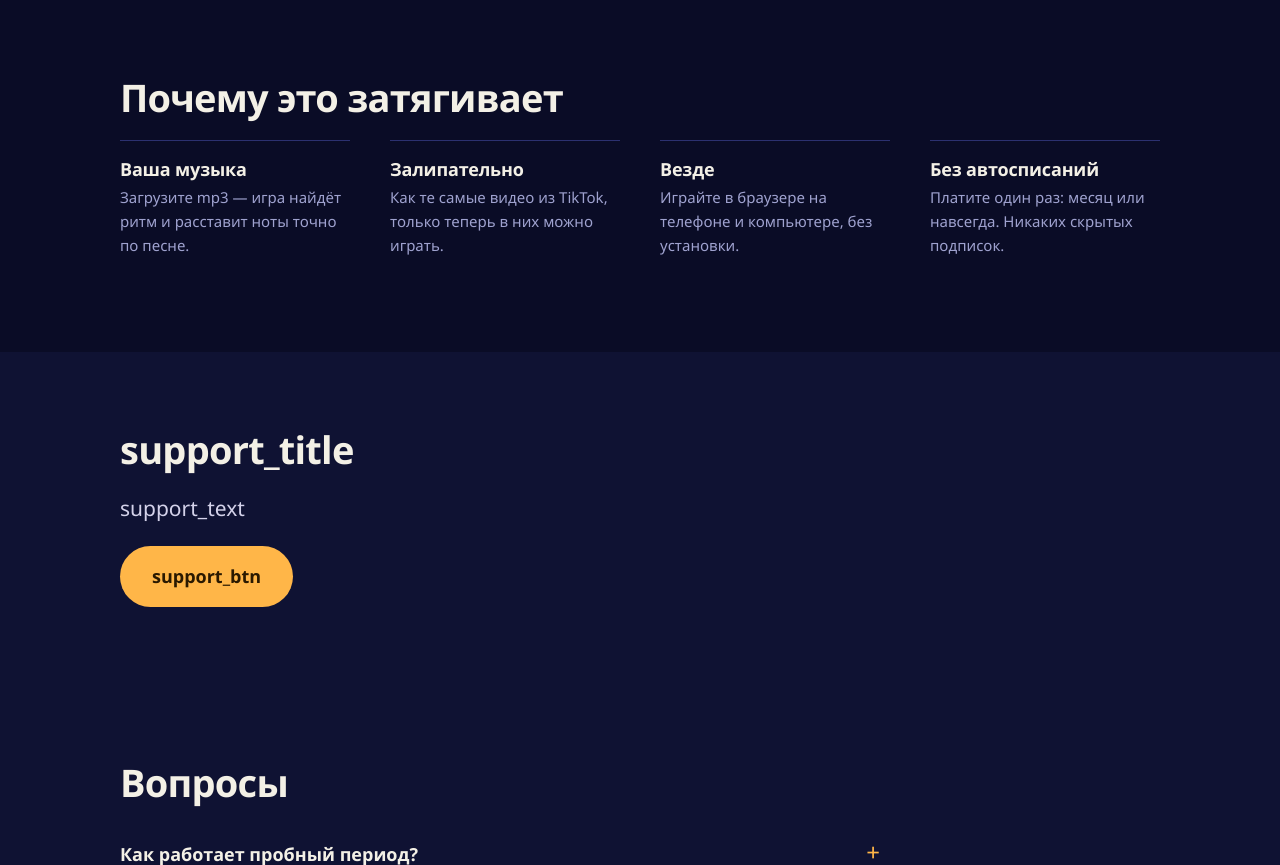
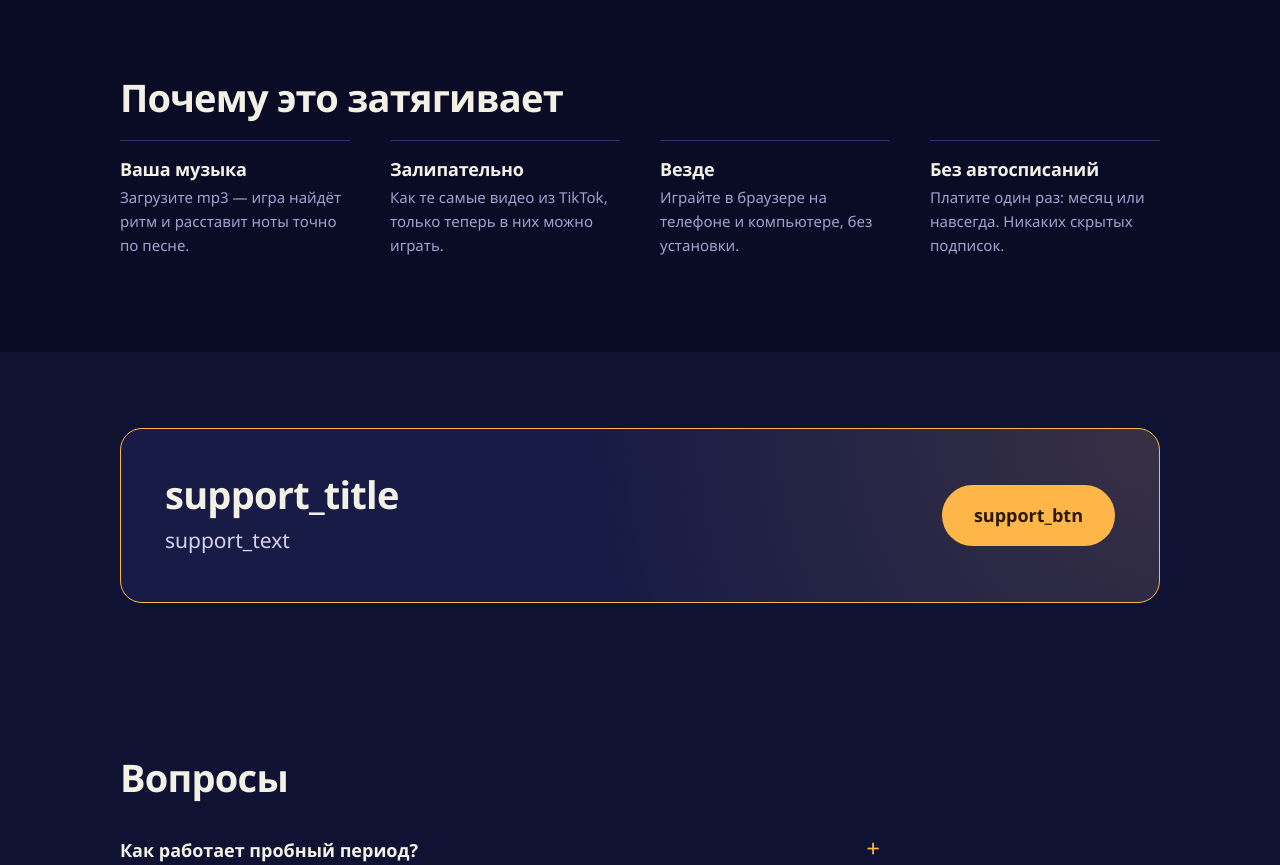
Before and after one commit to Anonymouslol411/kolca-orbity, a Flask app: page / in a window 1280 px wide. Shown: the part 1520-2385 px from the top of the page. Run offline with Flask 3, Linux system fonts and the light colour scheme; data that the repository does not hold is empty.

Commit message:
Стили страницы поддержки

```diff
--- a/site/static/style.css
+++ b/site/static/style.css
@@ -308,3 +308,17 @@ a.plain:hover { color: var(--amber-hi); }
 .gallery img { width: 100%; height: 100%; object-fit: cover; display: block; transition: transform .25s; }
 .gallery a:hover img { transform: scale(1.03); }
 @media (prefers-reduced-motion: reduce) { .gallery img { transition: none; } }
+
+/* ---------- поддержка ---------- */
+.support-teaser { display: flex; align-items: center; justify-content: space-between; gap: 24px 40px; flex-wrap: wrap;
+  padding: clamp(24px, 4vw, 44px); border-radius: var(--r-lg); border: 1.5px solid var(--amber);
+  background: radial-gradient(circle at 100% 0%, rgba(255, 182, 72, .14), transparent 55%), var(--panel); }
+.support-teaser h2 { margin-bottom: 8px; }
+.support-teaser .lead { margin: 0; }
+.amount-presets { display: flex; gap: 10px; flex-wrap: wrap; margin-bottom: 18px; }
+.chip { font: inherit; font-weight: 700; cursor: pointer; padding: 10px 18px; border-radius: 99px; color: var(--paper);
+  background: transparent; border: 1.5px solid var(--rule); }
+.chip:hover { border-color: var(--amber); color: var(--amber-hi); }
+.amount-row { display: flex; align-items: center; gap: 10px; margin-top: 6px; }
+.amount-row input { margin-top: 0 !important; font-size: 24px !important; font-weight: 700; font-variant-numeric: tabular-nums; }
+.amount-row .cur { font-size: 24px; font-weight: 700; color: var(--dim); }
```
